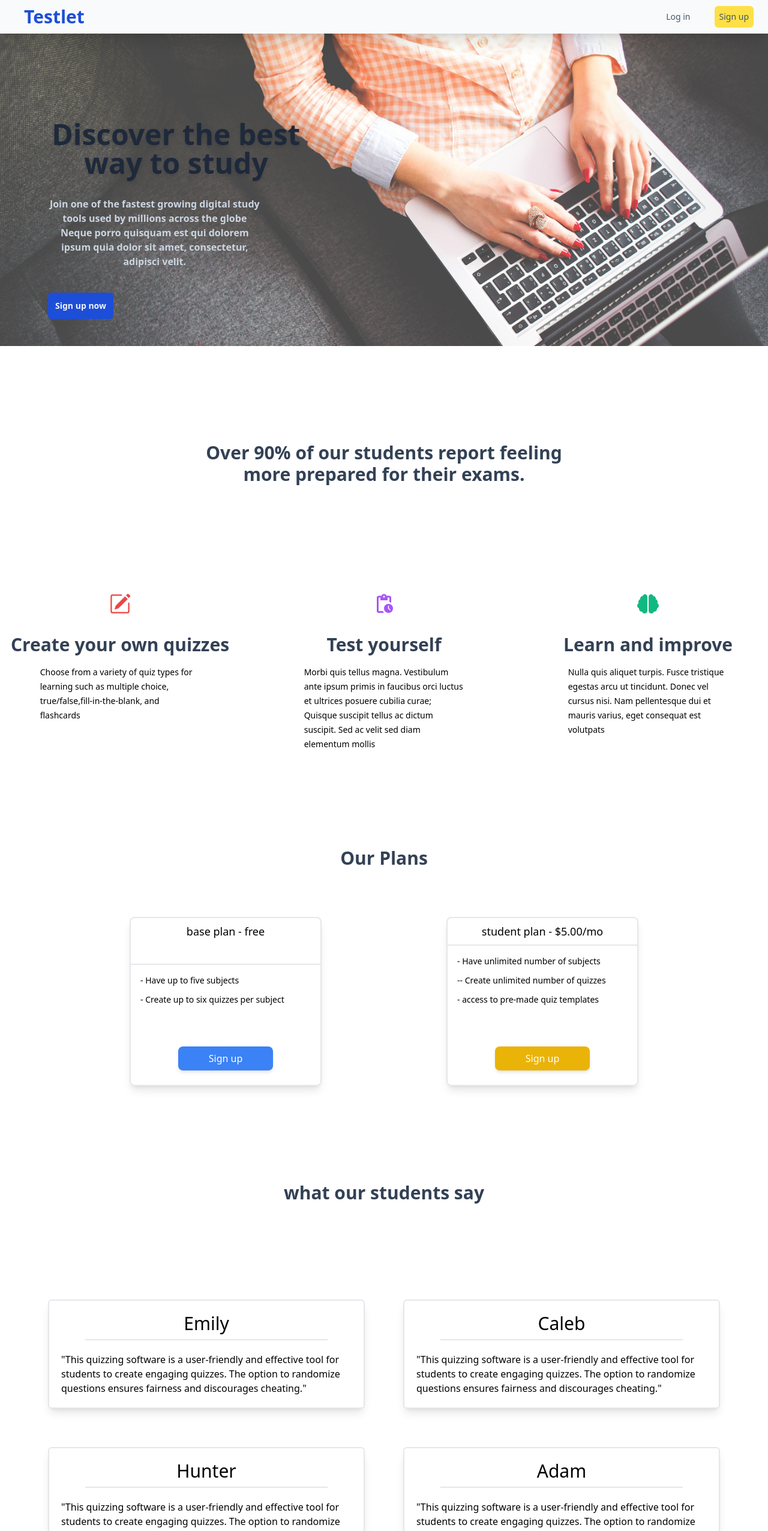
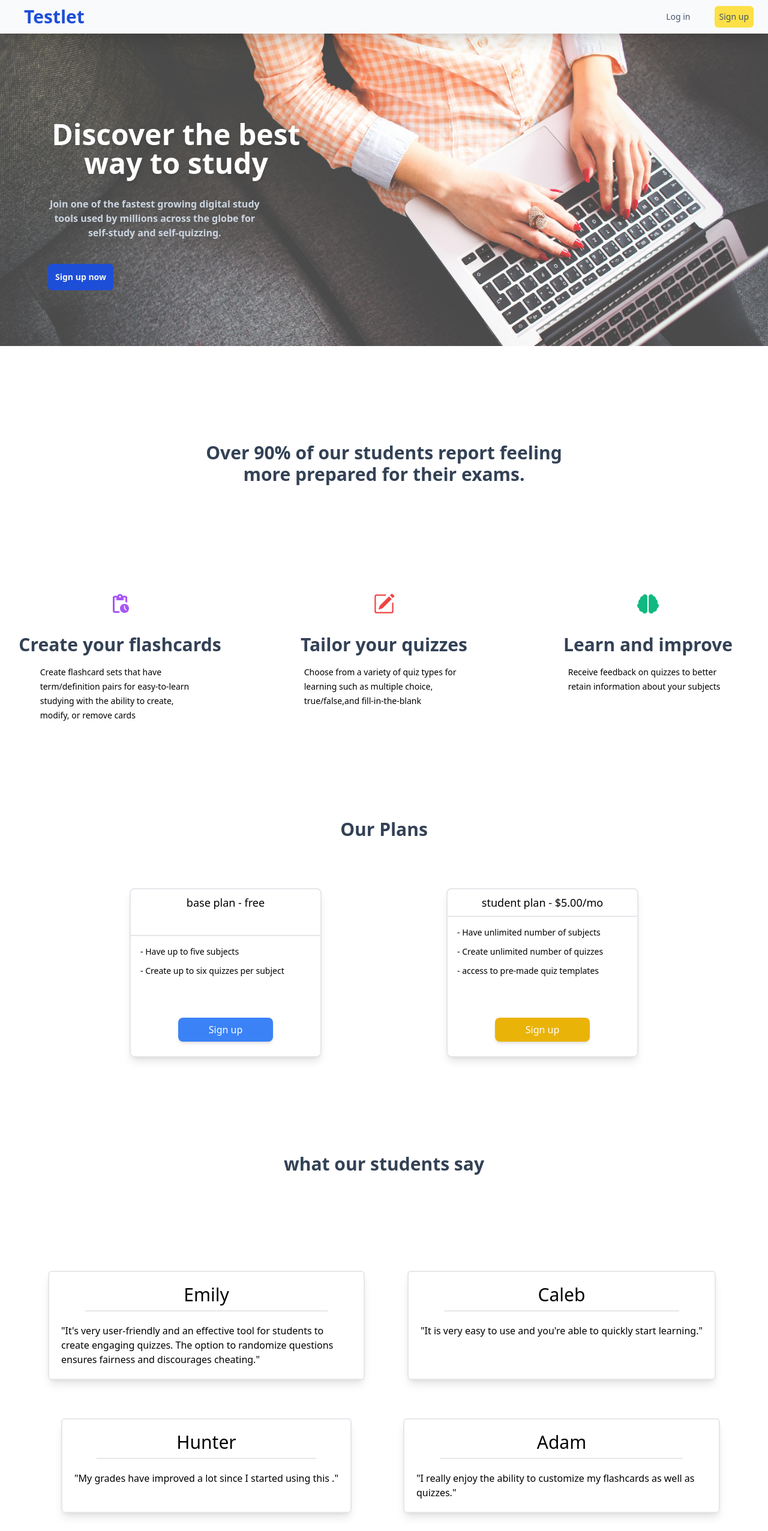
Before and after one commit to gbarn360/Testlet, a React (Create React App) app: page / in a window 1280 px wide. Shown: the top 2553 px of the page at 60% size. Built offline with nearby package versions, Linux system fonts and the light colour scheme.

Commit message:
small changes

```diff
--- a/src/components/CreateAccount.js
+++ b/src/components/CreateAccount.js
@@ -7,7 +7,7 @@ import axios from 'axios';
 
 
 export default function CreateAccount() {
-    const [dateVal, setDate] = useState("06/10/2001");
+    const [dateVal, setDate] = useState("dob"); //06/10/2001
     const [showCalendar, setShowCalendar] = useState(false);
     const [email, setEmail] = useState("");
     const [password, setPassword] = useState("");
--- a/src/screens/Root.js
+++ b/src/screens/Root.js
@@ -21,8 +21,8 @@ export default function Root() {
             <div className="w-auto mb-40 ">
                 <img className=" hidden lg:block z-0" src="../pictures/homepic2.jpg" />
                 <div className="lg:w-1/3 xl:w-1/3 lg:h-1/2  lg:absolute lg:z-10 lg:top-1/4 lg:left-20 flex flex-col lg:items-start 2xl:w-1/3 2xl:items-center items-center">
-                    <h1 className="text-5xl md:text-5xl font-bold lg:text-slate-800 text-center mt-10 ml-2 mr-2 lg:mt-0 lg:ml-0 lg:mr-0  2xl:text-7xl text-slate-800 drop-shadow-md">Discover the best way to study</h1>
-                    <h3 className="lg:text-md font-bold lg:text-slate-300 lg:mt-8 mt-10 md:w-2/3 lg:w-5/6 text-center 2xl:text-lg  text-slate-400 w-5/6">Join one of the fastest growing digital study tools used by millions across the globe Neque porro quisquam est qui dolorem ipsum quia dolor sit amet, consectetur, adipisci velit.</h3>
+                    <h1 className="text-5xl md:text-5xl font-bold lg:text-white text-center mt-10 ml-2 mr-2 lg:mt-0 lg:ml-0 lg:mr-0  2xl:text-7xl text-white drop-shadow-md">Discover the best way to study</h1>
+                    <h3 className="lg:text-md font-bold lg:text-slate-300 lg:mt-8 mt-10 md:w-2/3 lg:w-5/6 text-center 2xl:text-lg  text-slate-400 w-5/6">Join one of the fastest growing digital study tools used by millions across the globe for self-study and self-quizzing.</h3>
 
                     <button onClick={() => { window.location.href = "/createAccount" }} className=" rounded-md bg-blue-700 p-3 mt-10 text-sm font-bold text-slate-100">Sign up now</button>
                 </div>
@@ -33,16 +33,16 @@ export default function Root() {
             </div>
 
             <div className=" mt-32 w-auto h-auto grid grid-cols-1 md:grid-cols-3 justify-items-center gap-10">
-                <Description header={"Create your own quizzes"} description={"Choose from a variety of quiz types for learning such as multiple choice, true/false,fill-in-the-blank, and flashcards "} Icon={BsPencilSquare} iconColor={"text-red-500"} />
-                <Description header={"Test yourself"} description={" Morbi quis tellus magna. Vestibulum ante ipsum primis in faucibus orci luctus et ultrices posuere cubilia curae; Quisque suscipit tellus ac dictum suscipit. Sed ac velit sed diam elementum mollis "} Icon={MdPendingActions} iconColor={"text-purple-500"} />
-                <Description header={"Learn and improve"} description={" Nulla quis aliquet turpis. Fusce tristique egestas arcu ut tincidunt. Donec vel cursus nisi. Nam pellentesque dui et mauris varius, eget consequat est volutpats "} Icon={FaBrain} iconColor={"text-emerald-500"} />
+                <Description header={"Create your flashcards"} description={"Create flashcard sets that have term/definition pairs for easy-to-learn studying with the ability to create, modify, or remove cards"} Icon={MdPendingActions} iconColor={"text-purple-500"} />
+                <Description header={"Tailor your quizzes"} description={"Choose from a variety of quiz types for learning such as multiple choice, true/false,and fill-in-the-blank "} Icon={BsPencilSquare} iconColor={"text-red-500"} />
+                <Description header={"Learn and improve"} description={"Receive feedback on quizzes to better retain information about your subjects"} Icon={FaBrain} iconColor={"text-emerald-500"} />
             </div>
             <div className="m-40 flex flex-col items-center">
                 <h1 className="text-2xl md:text-3xl font-bold text-slate-700  w-96 text-center">Our Plans</h1>
                 <div className="grid grid-cols-1 md:grid-cols-2 justify-items-center md:gap-52">
 
                     <Plans title={"base plan - free"} features={["- Have up to five subjects", "- Create up to six quizzes per subject"]} btnColor={"blue"} />
-                    <Plans title={"student plan - $5.00/mo"} features={["- Have unlimited number of subjects", "-- Create unlimited number of quizzes", "- access to pre-made quiz templates"]} btnColor={"yellow"} />
+                    <Plans title={"student plan - $5.00/mo"} features={["- Have unlimited number of subjects", "- Create unlimited number of quizzes", "- access to pre-made quiz templates"]} btnColor={"yellow"} />
 
                 </div>
             </div>
@@ -53,10 +53,10 @@ export default function Root() {
                     <h1 className=" text-2xl md:text-3xl font-bold text-slate-700 mb-20">what our students say</h1>
                 </div>
                 <div className="w-3/4 md:w-auto h-auto grid grid-cols-1 lg:grid-cols-2 2xl:grid-cols-4 justify-items-center gap-16  m-20">
-                    <Reviews name={"Emily"} review={"This quizzing software is a user-friendly and effective tool for students to create engaging quizzes. The option to randomize questions ensures fairness and discourages cheating."} />
-                    <Reviews name={"Caleb"} review={"This quizzing software is a user-friendly and effective tool for students to create engaging quizzes. The option to randomize questions ensures fairness and discourages cheating."} />
-                    <Reviews name={"Hunter"} review={"This quizzing software is a user-friendly and effective tool for students to create engaging quizzes. The option to randomize questions ensures fairness and discourages cheating."} />
-                    <Reviews name={"Adam"} review={"This quizzing software is a user-friendly and effective tool for students to create engaging quizzes. The option to randomize questions ensures fairness and discourages cheating."} />
+                    <Reviews name={"Emily"} review={"It's very user-friendly and an effective tool for students to create engaging quizzes. The option to randomize questions ensures fairness and discourages cheating."} />
+                    <Reviews name={"Caleb"} review={"It is very easy to use and you're able to quickly start learning."} />
+                    <Reviews name={"Hunter"} review={"My grades have improved a lot since I started using this ."} />
+                    <Reviews name={"Adam"} review={"I really enjoy the ability to customize my flashcards as well as quizzes."} />
                 </div>
             </div>
             <Footer />
```
